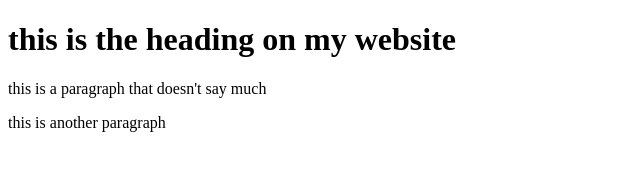
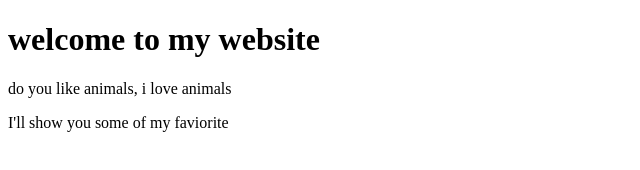
Before and after one commit to bethanyking/Hanne-Dansted.github.io, a plain HTML site: page index.html in a window 1280 px wide. Shown: the whole page, without its empty margins (0-640 px from the left). Drawn offline with Linux system fonts and the light colour scheme.

Commit message:
Update index.html

```diff
--- a/index.html
+++ b/index.html
@@ -1,8 +1,22 @@
 <!DOCTYPE html>
 <html>
   <body>
-      <h1>this is the heading on my website</h1>
-      <p>this is a paragraph that doesn't say much</p>
-      <p>this is another paragraph</p>
+      <h1>welcome to my website</h1>
+      <p>do you like animals, i love animals</p>
+      <p>I'll show you some of my faviorite </p>
+
+
+
+
+
+
+
+
+
+
+
+
+
+
     </body>
   </html>
```
